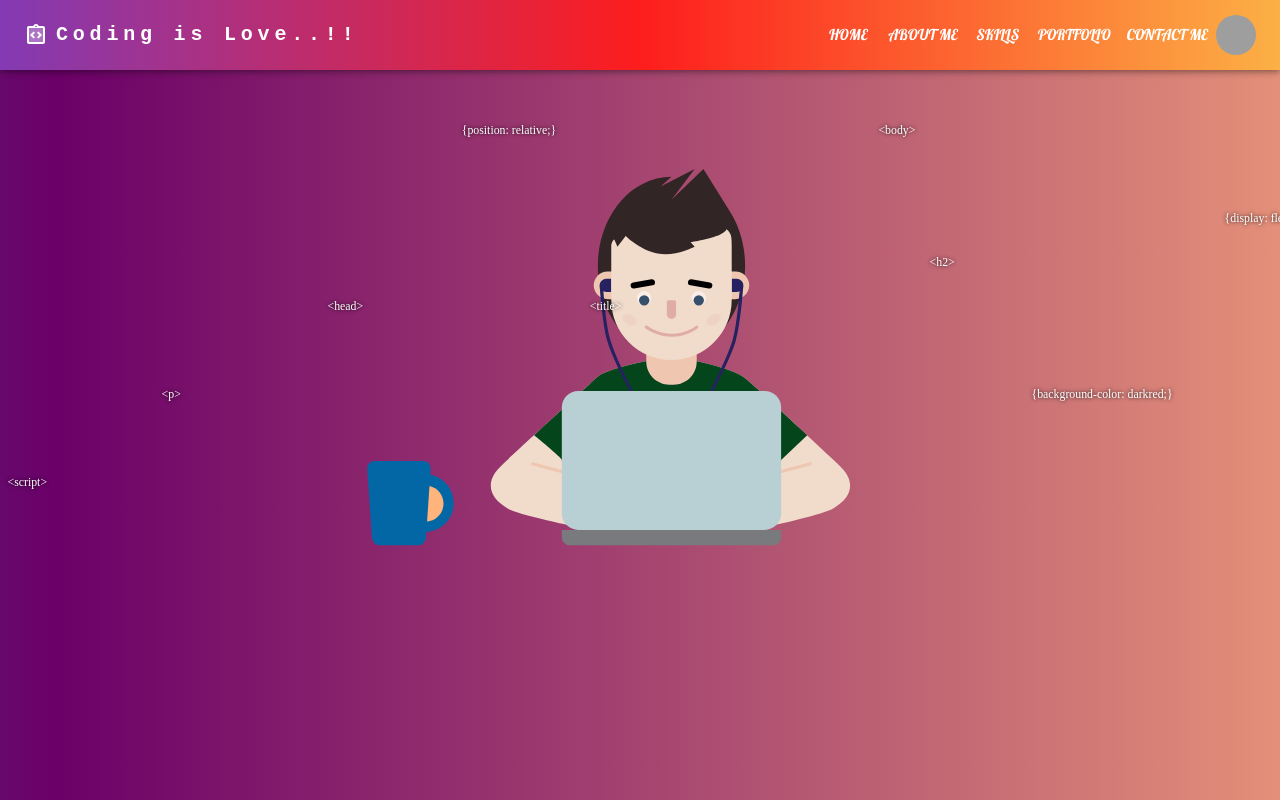
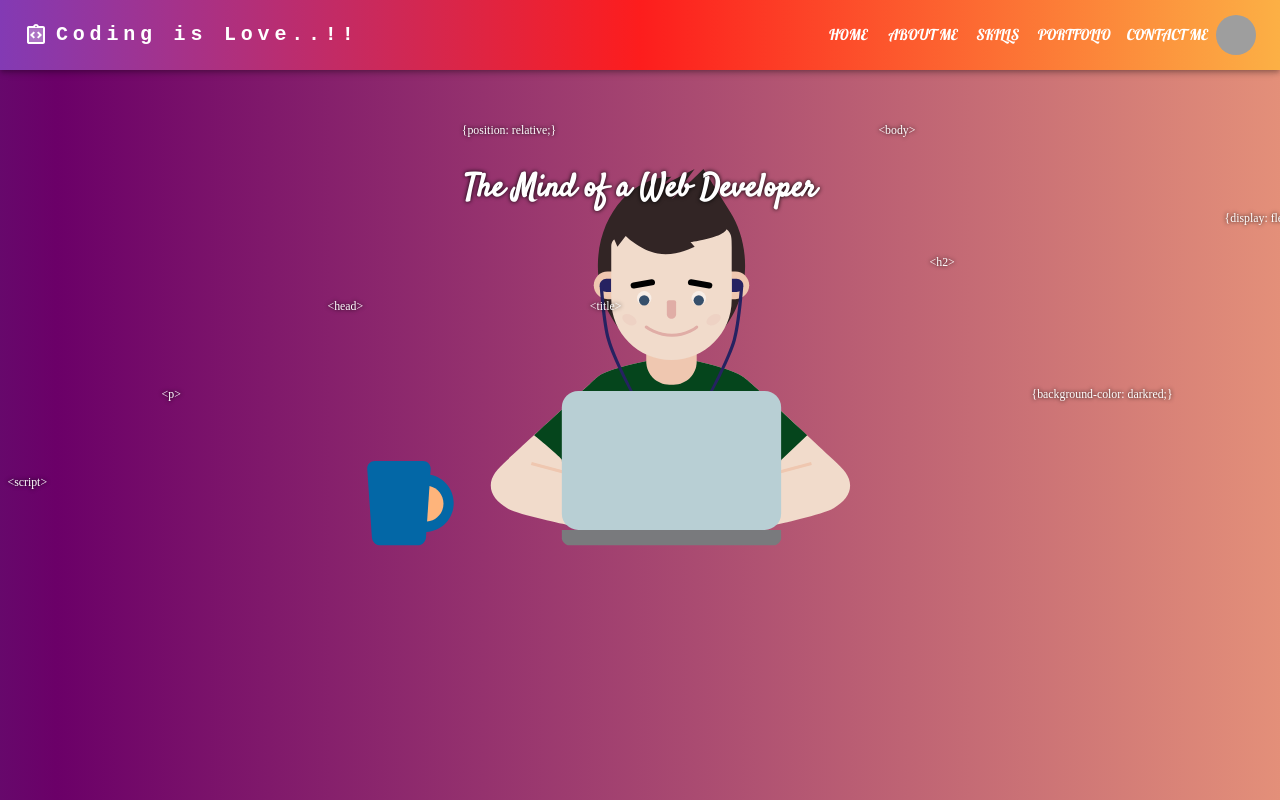
Before and after one commit to fbpatel003/portfolio-fb, a React (Create React App) app: page / in a window 1280 px wide. Shown: the top 800 px of the page. Built offline with nearby package versions, Linux system fonts and the light colour scheme; grey boxes are pictures that could not be loaded.

Commit message:
Add files via upload

```diff
--- a/src/index.css
+++ b/src/index.css
@@ -18,7 +18,7 @@ a {
   color: inherit;
 }
 
-h1, h2, h3, h4 {
+h2, h3, h4 {
   margin: 0;
   margin-bottom: 10px;
   margin-top: 10px;
@@ -200,11 +200,10 @@ h1, h2, h3, h4 {
 
 .GooeyGooey{
   position: fixed;
-  align-items: center;
-  align-items: center;
-  margin: auto;
-  margin-top: 20px;
-  margin-left: 10vw;
+  z-index: 99;
+  margin: 0 auto;
+  left: 0;
+  right: 0;
 }
 
 .DevBack {
@@ -231,14 +230,15 @@ h1, h2, h3, h4 {
 }
 
 .title{
-  /* position: absolute; */
   text-shadow: 0 0 4px #000;
-  text-align: center;
-  align-items: center;
   color: rgb(255, 255, 255);
-  margin: auto;
-  top: 170px;
+  top: 150px;
   font-family: "Satisfy", serif;
+  position: absolute;
+  z-index: 99;
+  margin: 0 auto;
+  left: 0;
+  right: 0;
 }
 
 .titleee{
```
